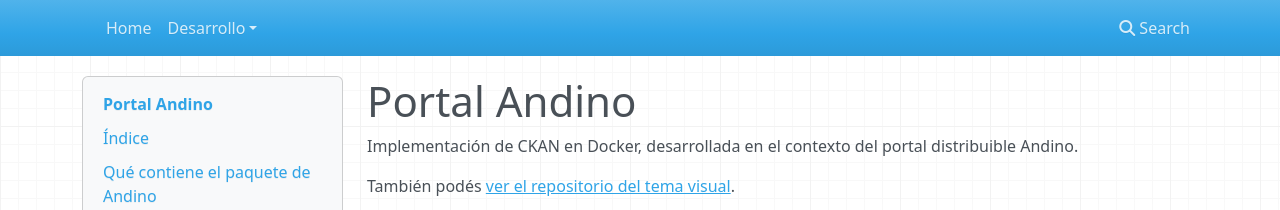
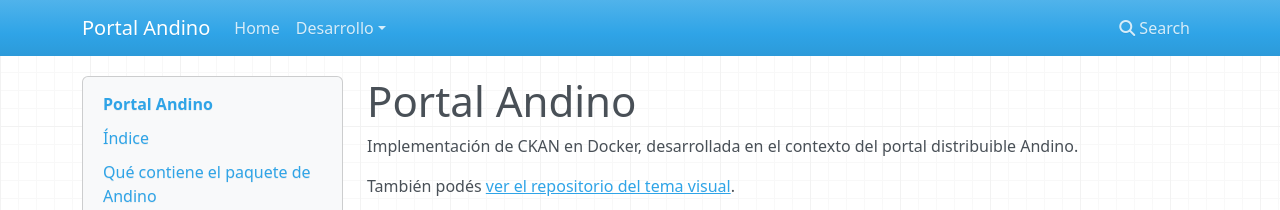
Before and after one commit to datosgobar/portal-andino, an MkDocs documentation site: the page built from docs/README.md, in a window 1280 px wide. Shown: the top 210 px of the page. Built offline with MkDocs 1.6.1, drawn with Linux system fonts in a browser that asks for light colours; nearby versions of some CDN libraries; old or Windows-style settings are respelled for this version of MkDocs.

Commit message:
Agrego site_name a la configuracion de la documentacion

```diff
--- a/mkdocs.yml
+++ b/mkdocs.yml
@@ -1,3 +1,4 @@
+site_name: Portal Andino
 pages:
   - Home: 'docs/README.md'
   - Desarrollo:
```
